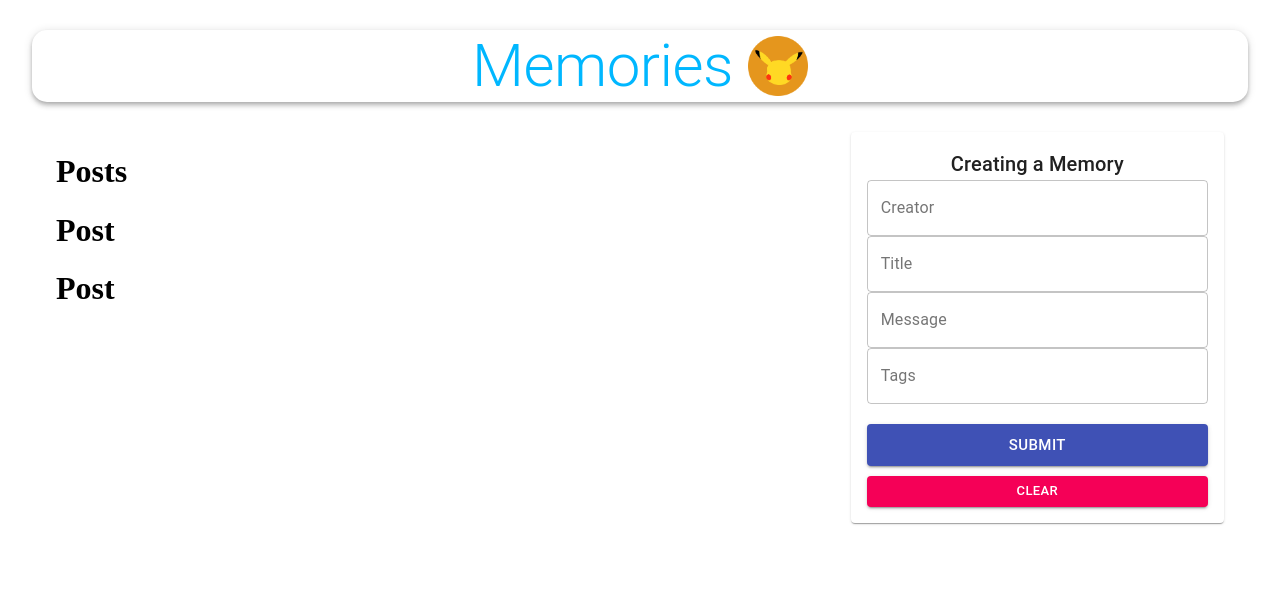
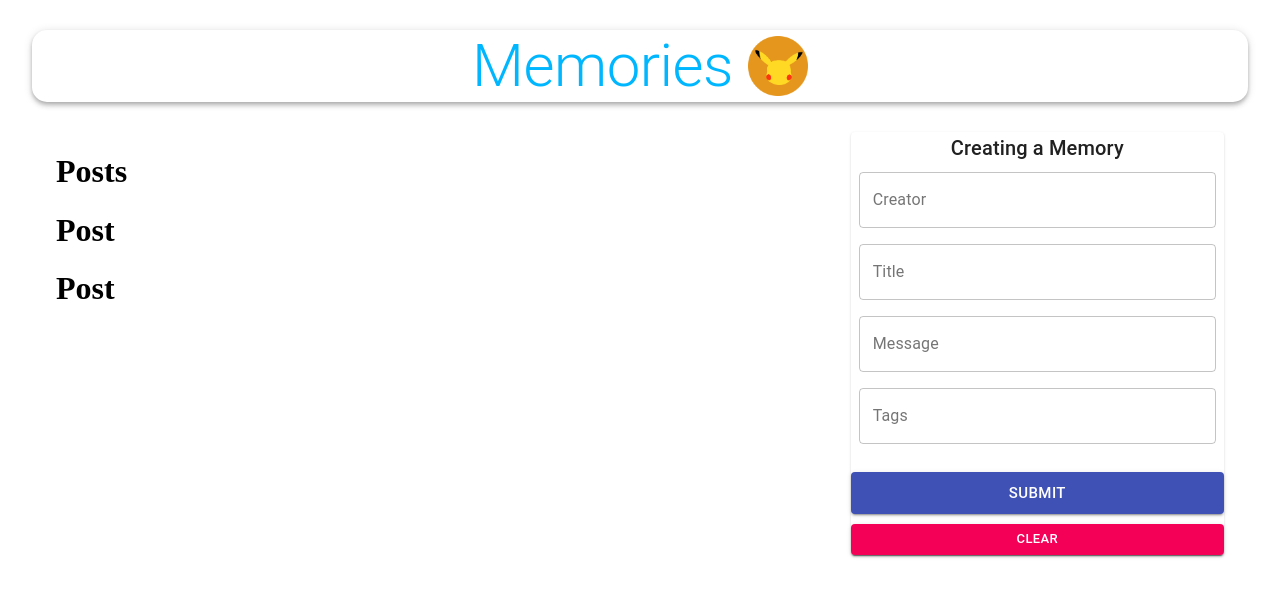
Before and after one commit to umbirius/memories-project, a React (Create React App) app in the folder client/: page / in a window 1280 px wide. Shown: the top 596 px of the page. Built offline with nearby package versions, Linux system fonts and the light colour scheme; no server answers.

Commit message:
added secondary class

```diff
--- a/client/src/components/Form/Form.js
+++ b/client/src/components/Form/Form.js
@@ -18,12 +18,12 @@ const Form = () => {
   const clear = () => {};
 
   return (
-    <Paper className={classes.paper}>
+    <Paper className={`${classes.root} ${classes.form}`}>
       <form
         autoComplete="off"
         noValidate
         className={classes.form}
-        onSumbit={handleSubmit}
+        onSubmit={handleSubmit}
       >
         <Typography variant="h6">Creating a Memory</Typography>
         <TextField
```
